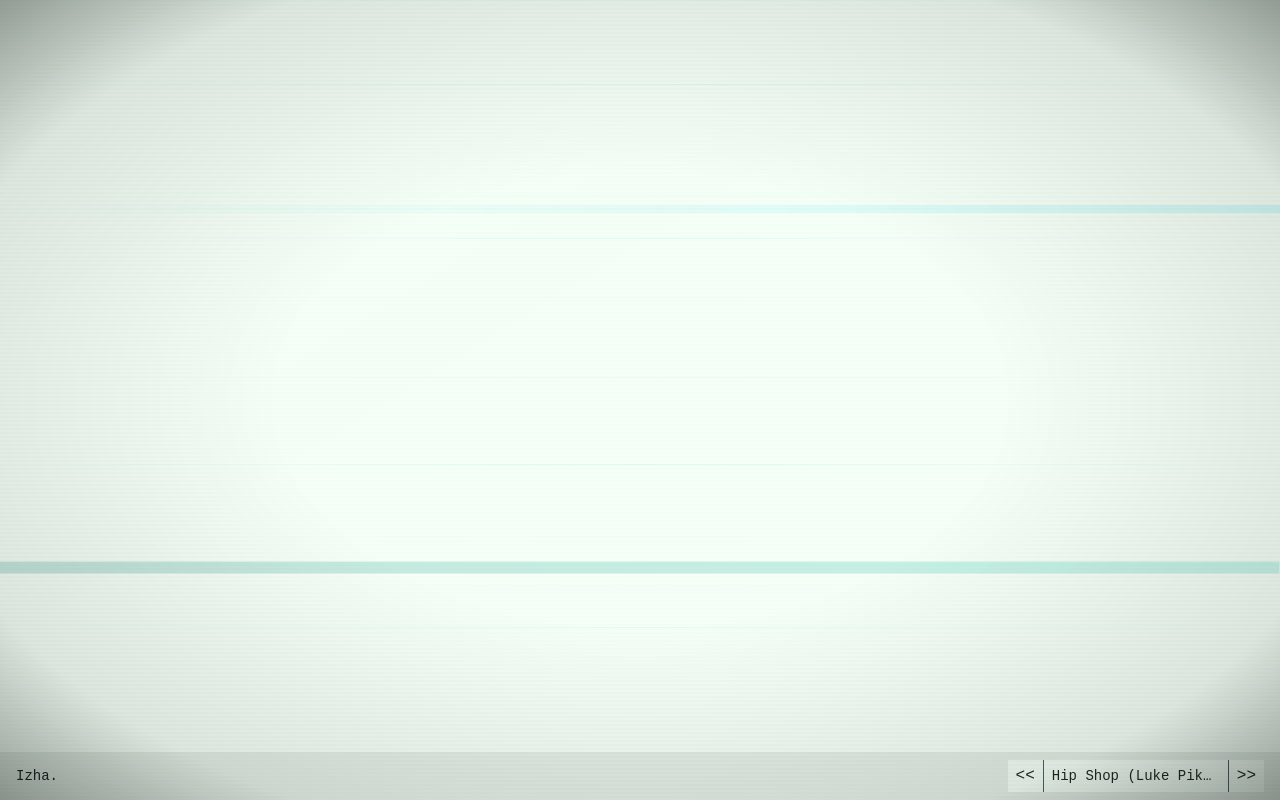
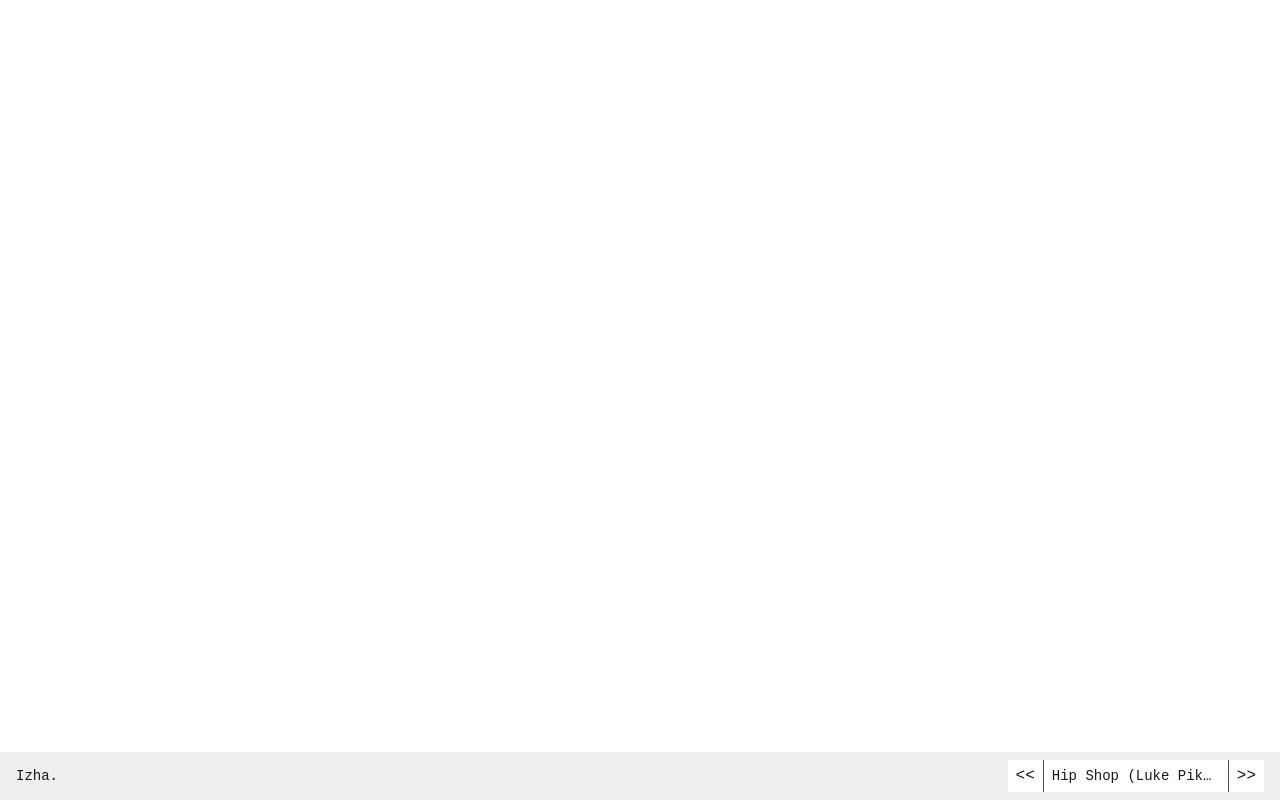
Before and after one commit to justizha/justizha-, a React (Vite) app: page /login in a window 1280 px wide. Built offline with nearby package versions, Linux system fonts and the light colour scheme; a web font is replaced by a local one.

Commit message:
chore : removing ctr effects

```diff
--- a/src/components/CRTeffects.tsx
+++ /dev/null
@@ -1,172 +0,0 @@
-import type { ReactNode } from "react";
-
-interface CRT {
-  children: ReactNode;
-  className?: string;
-}
-
-const random: number = Math.random();
-
-export default function CRTWrapper({ children, className = "" }: CRT) {
-  return (
-    <div
-      className={`relative min-h-dvh overflow-hidden bg-transparent ${className}`}
-    >
-      {/* Main Content */}
-      <div className="relative z-10">{children}</div>
-
-      {/* CRT Effects Overlay */}
-      <div className="fixed inset-0 pointer-events-none z-50">
-        {/* Scan Lines */}
-        <div
-          className="absolute inset-0"
-          style={{
-            backgroundImage: `repeating-linear-gradient(
-              0deg,
-              transparent,
-              transparent 2px,
-              rgba(0, 255, 0, 0.03) 2px,
-              rgba(0, 255, 0, 0.03) 4px
-            )`,
-          }}
-        />
-
-        <div
-          className="absolute inset-0 bg-base-100/2 mix-blend-screen"
-          style={{ transform: "translateX(-0.5px)" }}
-        />
-        <div
-          className="absolute inset-0 bg-base-100/2  mix-blend-screen"
-          style={{ transform: "translateX(0.5px)" }}
-        />
-
-        {/* Random Static Lines */}
-        <div className="absolute inset-0">
-          {[...Array(12)].map((_, i) => (
-            <div
-              key={i}
-              className="absolute w-full bg-gradient-to-r from-transparent via-cyan-400/20 to-transparent"
-              style={{
-                height: "1px",
-                top: `${i * 8 + Math.sin(i) * 3}%`,
-                opacity: 0.1 + random * 0.3,
-                animation: `flicker-${i % 3} ${
-                  3 + random * 2
-                }s infinite`,
-              }}
-            />
-          ))}
-        </div>
-
-        {/* Glitch Bars */}
-        <div
-          className="absolute w-full h-2 bg-gradient-to-r from-magenta-500/15 to-cyan-400/15 mix-blend-screen"
-          style={{
-            top: "25%",
-            animation: "glitch-move 4s infinite",
-            animationTimingFunction: "steps(8, end)",
-          }}
-        />
-        <div
-          className="absolute w-full h-3 bg-gradient-to-r from-teal-700/20 to-teal-500/20 mix-blend-screen"
-          style={{
-            top: "70%",
-            animation: "glitch-move-alt 6s infinite reverse",
-            animationTimingFunction: "steps(12, end)",
-          }}
-        />
-
-        {/* Screen Curvature Vignette */}
-        <div
-          className="absolute inset-0"
-          style={{
-            background: `radial-gradient(ellipse at center,
-              transparent 40%,
-              rgba(0, 0, 0, 0.1) 80%,
-              rgba(0, 0, 0, 0.4) 100%)`,
-          }}
-        />
-
-        {/* Phosphor Glow */}
-        <div className="absolute inset-0 bg-green-500/3 mix-blend-screen" />
-
-        {/* Subtle Screen Reflection */}
-        <div className="absolute inset-0 bg-gradient-to-br from-white/5 via-transparent to-transparent opacity-20" />
-      </div>
-
-      {/* Custom Keyframes */}
-      <style>{`
-        @keyframes glitch-move {
-          0%,
-          100% {
-            transform: translateY(0) scaleX(1);
-          }
-          20% {
-            transform: translateY(-10px) scaleX(0.98);
-          }
-          40% {
-            transform: translateY(10px) scaleX(1.02);
-          }
-          60% {
-            transform: translateY(-5px) scaleX(0.99);
-          }
-          80% {
-            transform: translateY(5px) scaleX(1.01);
-          }
-        }
-
-        @keyframes glitch-move-alt {
-          0%,
-          100% {
-            transform: translateY(0) translateX(0);
-          }
-          25% {
-            transform: translateY(5px) translateX(-2px);
-          }
-          50% {
-            transform: translateY(-8px) translateX(1px);
-          }
-          75% {
-            transform: translateY(3px) translateX(-1px);
-          }
-        }
-
-        @keyframes flicker-0 {
-          0%,
-          100% {
-            opacity: 0.1;
-          }
-          50% {
-            opacity: 0.4;
-          }
-        }
-
-        @keyframes flicker-1 {
-          0%,
-          100% {
-            opacity: 0.2;
-          }
-          30% {
-            opacity: 0.6;
-          }
-          70% {
-            opacity: 0.05;
-          }
-        }
-
-        @keyframes flicker-2 {
-          0%,
-          100% {
-            opacity: 0.15;
-          }
-          25% {
-            opacity: 0.05;
-          }
-          75% {
-            opacity: 0.35;
-          }
-        }
-      `}</style>
-    </div>
-  );
-}
--- a/src/main.tsx
+++ b/src/main.tsx
@@ -1,22 +1,20 @@
-import { lazy, StrictMode } from "react";
-import { createRoot } from "react-dom/client";
-import { BrowserRouter, Route, Routes } from "react-router";
-import App from "./App.tsx";
-import Footer from "./components/Footer.tsx";
-import Blogs from "./pages/Blogs.tsx";
-import Cat from "./pages/blogs/Cat.tsx";
-import Simplicity from "./pages/blogs/Simplicity.tsx";
-import Page from "./pages/Page.tsx";
-import CRTWrapper from "./components/CRTeffects";
+import { lazy, StrictMode } from 'react';
+import { createRoot } from 'react-dom/client';
+import { BrowserRouter, Route, Routes } from 'react-router';
+import App from './App.tsx';
+import Footer from './components/Footer.tsx';
+import Blogs from './pages/Blogs.tsx';
+import Cat from './pages/blogs/Cat.tsx';
+import Simplicity from './pages/blogs/Simplicity.tsx';
+import Page from './pages/Page.tsx';
 
-const Music = lazy(() => import("./pages/Music.tsx"));
+const Music = lazy(() => import('./pages/Music.tsx'));
 
 createRoot(
-  document.getElementById("root") || document.createElement("div")
+  document.getElementById('root') || document.createElement('div')
 ).render(
   <StrictMode>
-    {" "}
-    <CRTWrapper>
+    {' '}
     <BrowserRouter>
       <Routes>
         <Route path="lastfm" element={<Page />} />
@@ -31,6 +29,5 @@ createRoot(
       </Routes>
       <Footer />
     </BrowserRouter>
-    </CRTWrapper>
   </StrictMode>
 );
```
Lines whose indentation alone changed are shown as unchanged.
